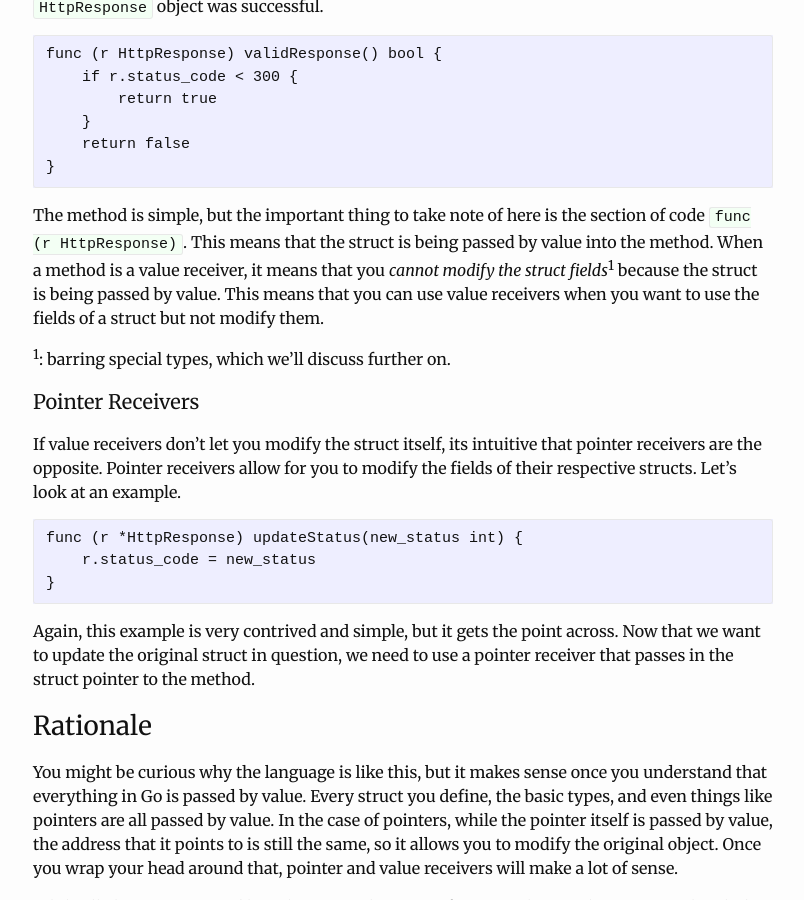
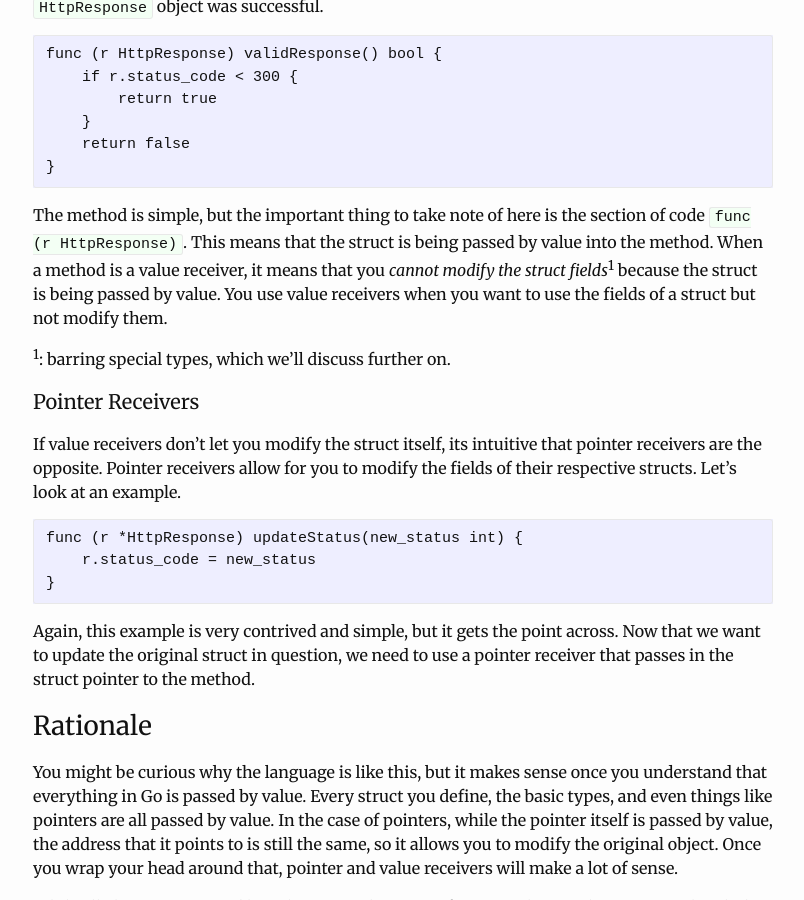
Before and after one commit to phouse512/blog, a Jekyll site: the page built from _posts/2017-01-27-go-pointer-receivers-vs-value-receivers.markdown, in a window 1280 px wide and 900 px high, scrolled down 822 px. Shown: the whole window, without its empty margins (237-1041 px from the left). Built offline with Jekyll 4.4.1, drawn with Linux system fonts in a browser that asks for light colours; a script that is not in the unit is left out; comment, search, counter and statistics services are not loaded.

Commit message:
small typo

```diff
--- a/_posts/2017-01-27-go-pointer-receivers-vs-value-receivers.markdown
+++ b/_posts/2017-01-27-go-pointer-receivers-vs-value-receivers.markdown
@@ -51,8 +51,8 @@ The method is simple, but the important thing to take note of here is the
 section of code `func (r HttpResponse)`. This means that the struct is being
 passed by value into the method. When a method is a value receiver, it means
 that you *cannot modify the struct fields*<sup>1</sup> because the struct is being passed
-by value. This means that you can use value receivers when you want to use the
-fields of a struct but not modify them.
+by value. You use value receivers when you want to use the fields of a struct
+but not modify them.
 
 <sup>1</sup>: barring special types, which we'll discuss further on.
 
```
Also changed, not shown: _life_posts/2017_01_22.md (+1 -1 lines).
